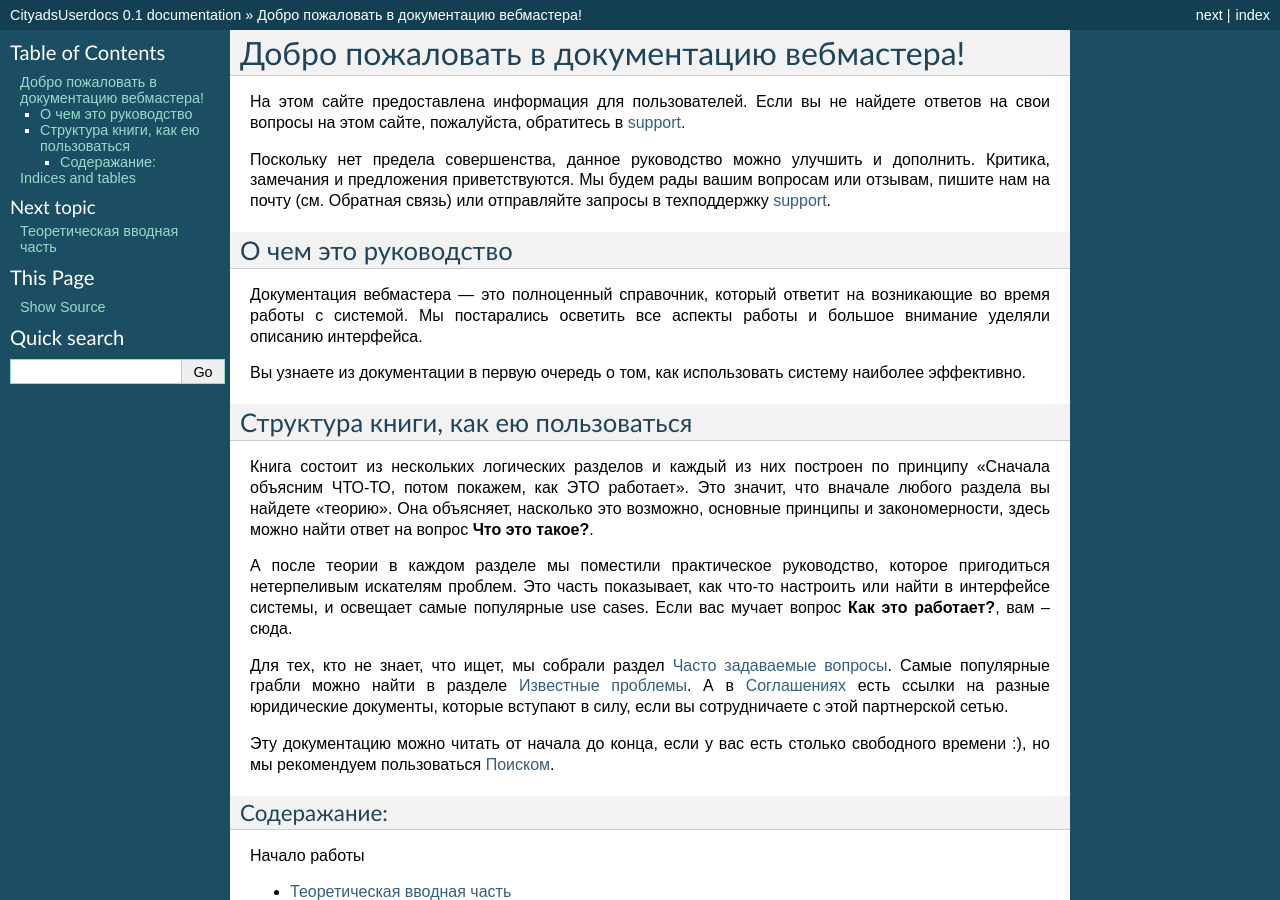
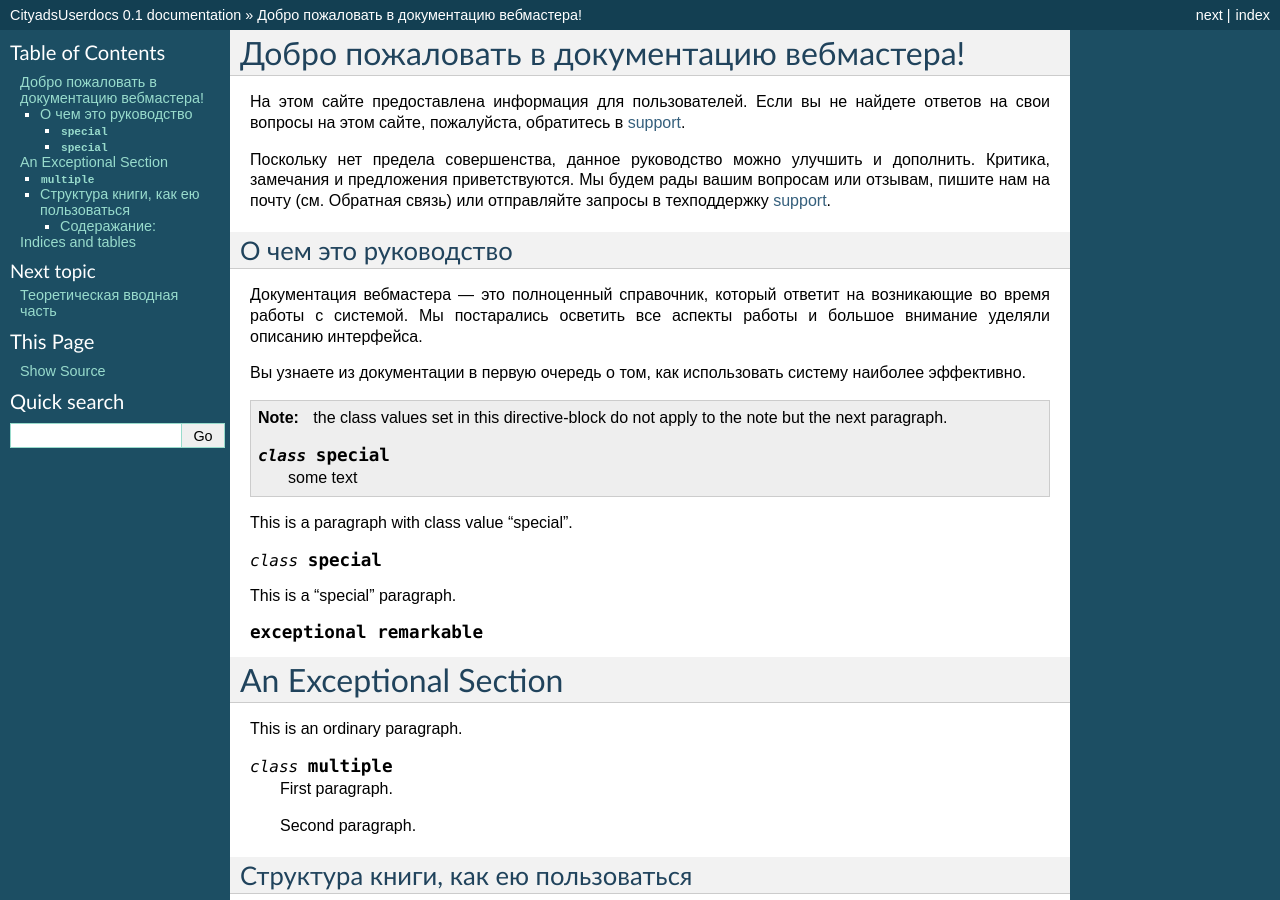
Before and after one commit to AnastasiaNovikova/CityUserENG, a Sphinx documentation site: the page built from source/index.rst, in a window 1280 px wide and 900 px high. Built offline with Sphinx 7.4.7, drawn with Linux system fonts in a browser that asks for light colours; formulas are drawn with MathJax 3.

Commit message:
Update index.rst

```diff
--- a/source/index.rst
+++ b/source/index.rst
@@ -12,6 +12,34 @@
 Документация вебмастера — это полноценный справочник, который ответит на возникающие во время работы с системой. Мы постарались осветить все аспекты работы и большое внимание уделяли описанию интерфейса.
 
 Вы узнаете из документации в первую очередь о том, как использовать систему наиболее эффективно.
+
+
+.. note:: the class values set in this directive-block do not apply to
+   the note but the next paragraph.
+
+   .. class:: special
+
+      some text
+
+This is a paragraph with class value "special".
+
+
+.. class:: special
+
+This is a "special" paragraph.
+
+.. class:: exceptional remarkable
+
+An Exceptional Section
+======================
+
+This is an ordinary paragraph.
+
+.. class:: multiple
+
+   First paragraph.
+
+   Second paragraph.
 
 
 Структура книги, как ею пользоваться
```
